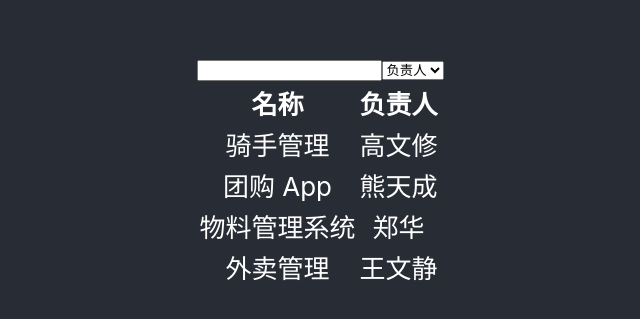
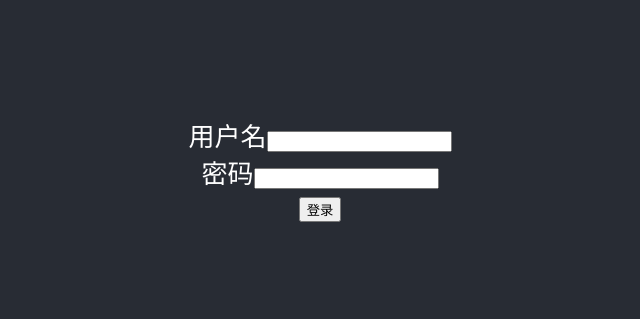
Before and after one commit to ShirelyTang/jira, a React (Create React App) app: page / in a window 1280 px wide. Shown: the part 231-550 px from the top of the page, without its empty margins (320-960 px from the left). Built offline with nearby package versions, Linux system fonts and the light colour scheme; data requests are answered from the project's data file.

Commit message:
feat: 登陆页面

```diff
--- a/package.json
+++ b/package.json
@@ -22,7 +22,7 @@
     "build": "react-scripts build",
     "test": "react-scripts test",
     "eject": "react-scripts eject",
-    "json-server": "json-server __json_server_mock__/db.json --watch --port 3001"
+    "json-server": "json-server __json_server_mock__/db.json --watch --port 3001 --middlewares ./__json_server_mock__/middleware.js"
   },
   "eslintConfig": {
     "extends": [
--- a/src/App.tsx
+++ b/src/App.tsx
@@ -1,14 +1,15 @@
 import React from 'react';
 import './App.css';
 import {ProjectListScreen} from "./sscreens/project-list";
-
+import {LoginScreen} from "./sscreens/login";
 
 
 function App() {
     return (
         <div className="App">
             <header className="App-header">
-      <ProjectListScreen/>
+                {/*<ProjectListScreen/>*/}
+                <LoginScreen/>
             </header>
         </div>
     );
--- /dev/null
+++ b/src/sscreens/login/index.tsx
@@ -0,0 +1,36 @@
+import React, {FormEvent} from "react";
+const apiUrl = process.env.REACT_APP_API_URL
+//鸭子类型： 面向接口编而不是面向对象编程
+
+export const LoginScreen = () => {
+   const login = (param:{username: string, password:string}) => {
+       console.log('---',param)
+       fetch(`${apiUrl}/login`,{
+           method: 'POST',
+           headers: {
+               'Content-Type': 'application/json'
+           },
+           body: JSON.stringify(param)
+       }).then(async (response)=>{
+
+       })
+   }
+    const  handleSubmit = (event: FormEvent<HTMLFormElement>) => {
+        event.preventDefault()//阻止表单提交的默认行为
+        const username = (event.currentTarget.elements[0] as HTMLFormElement).value
+        const password = (event.currentTarget.elements[1] as HTMLFormElement).value
+
+        login({username, password})
+     }
+    return <form onSubmit={handleSubmit}>
+        <div>
+            <label htmlFor={"userName"}>用户名</label>
+            <input type={"userName"} id={"userName"}/>
+        </div>
+        <div>
+            <label htmlFor={"password"}>密码</label>
+            <input type={"password"} id={"password"}/>
+        </div>
+        <button type={"submit"}>登录</button>
+    </form>
+}
```
Also changed, not shown: __json_server_mock__/middleware.js (added, +15 -0 lines), src/common/TsReactTest.tsx (added, +33 -0 lines). Lines whose indentation alone changed are shown as unchanged.
